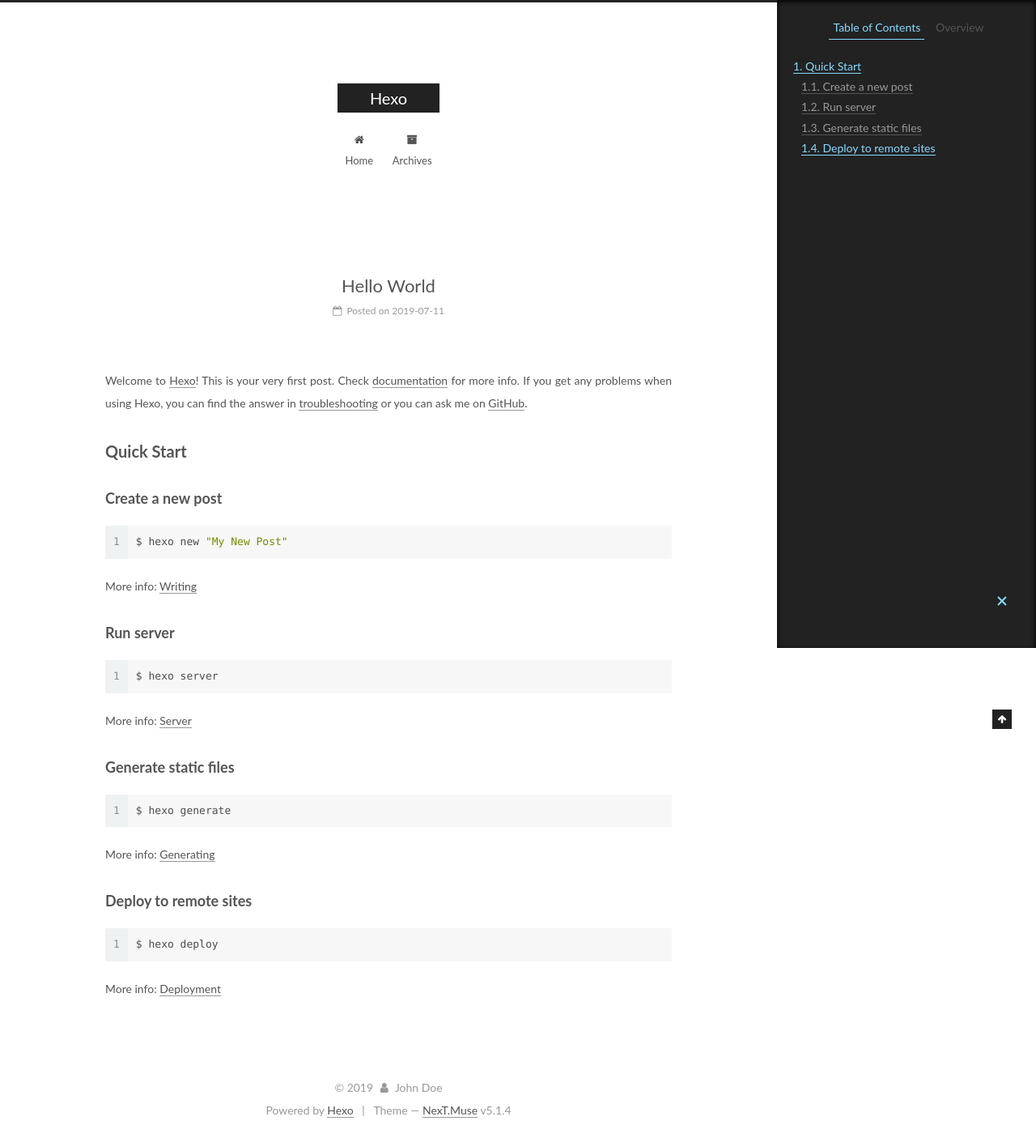
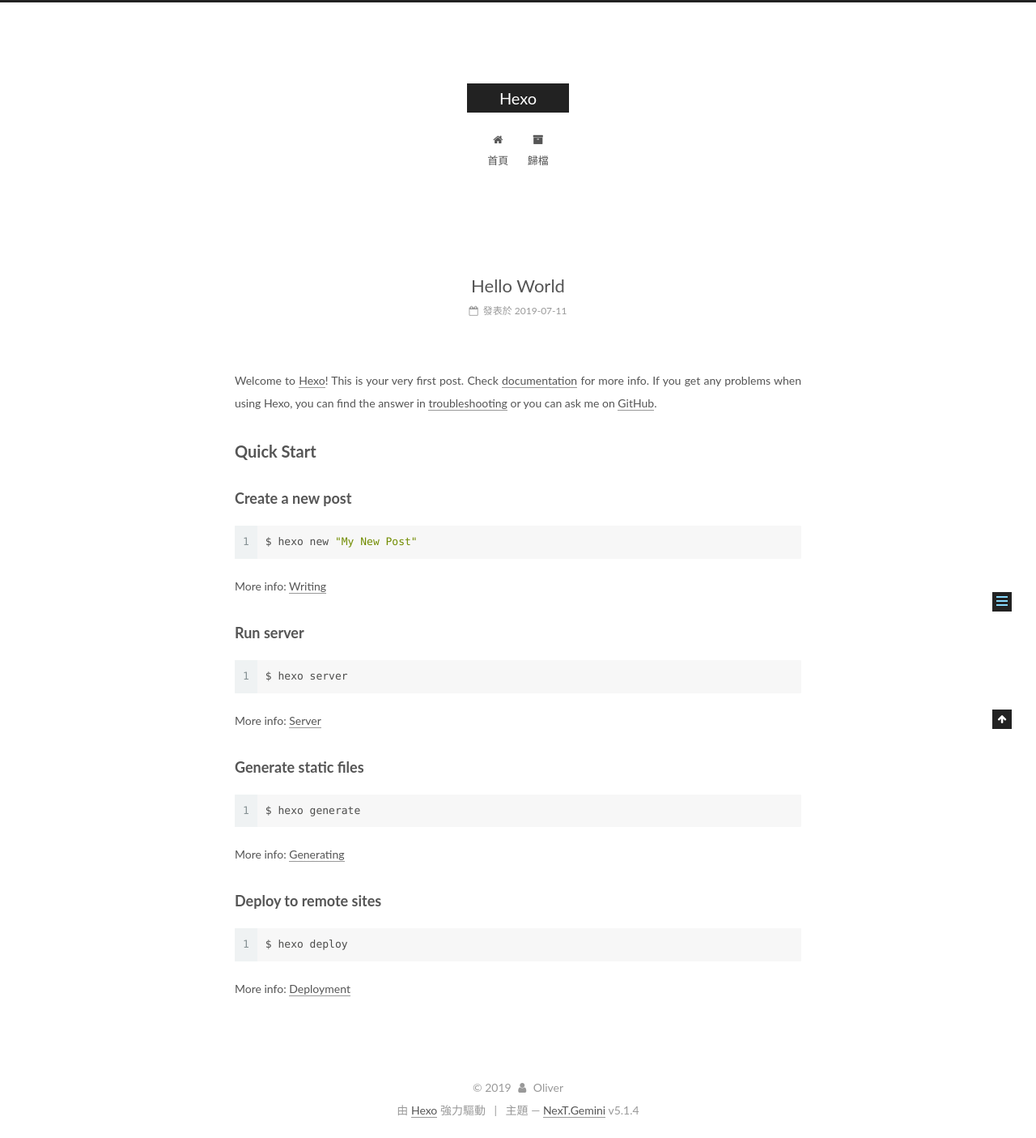
Before and after one commit to OliverHua86/OliverHua86.github.io, a plain HTML site: page 2019/07/11/hello-world/index.html in a window 1280 px wide. Shown: the whole page at 81% size. Drawn offline with Linux system fonts and the light colour scheme.

Commit message:
Site updated: 2019-07-11 17:08:02

```diff
--- a/2019/07/11/hello-world/index.html
+++ b/2019/07/11/hello-world/index.html
@@ -5,7 +5,7 @@
 
 
 
-<html class="theme-next muse use-motion" lang>
+<html class="theme-next gemini use-motion" lang="zh-tw">
 <head><meta name="generator" content="Hexo 3.9.0">
   <meta charset="UTF-8">
 <meta http-equiv="X-UA-Compatible" content="IE=edge">
@@ -85,7 +85,7 @@
 <meta property="og:url" content="http://yoursite.com/2019/07/11/hello-world/index.html">
 <meta property="og:site_name" content="Hexo">
 <meta property="og:description" content="Welcome to Hexo! This is your very first post. Check documentation for more info. If you get any problems when using Hexo, you can find the answer in troubleshooting or you can ask me on GitHub. Quick">
-<meta property="og:locale" content="default">
+<meta property="og:locale" content="zh-tw">
 <meta property="og:updated_time" content="2019-07-11T07:57:57.808Z">
 <meta name="twitter:card" content="summary">
 <meta name="twitter:title" content="Hello World">
@@ -97,7 +97,7 @@
   var NexT = window.NexT || {};
   var CONFIG = {
     root: '/',
-    scheme: 'Muse',
+    scheme: 'Gemini',
     version: '5.1.4',
     sidebar: {"position":"left","display":"post","offset":12,"b2t":false,"scrollpercent":false,"onmobile":false},
     fancybox: true,
@@ -105,7 +105,7 @@
     motion: {"enable":true,"async":false,"transition":{"post_block":"fadeIn","post_header":"slideDownIn","post_body":"slideDownIn","coll_header":"slideLeftIn","sidebar":"slideUpIn"}},
     duoshuo: {
       userId: '0',
-      author: 'Author'
+      author: '博主'
     },
     algolia: {
       applicationID: '',
@@ -137,7 +137,7 @@
 
 </head>
 
-<body itemscope itemtype="http://schema.org/WebPage" lang="default">
+<body itemscope itemtype="http://schema.org/WebPage" lang="zh-tw">
 
 
 
@@ -185,7 +185,7 @@
 
               <i class="menu-item-icon fa fa-fw fa-home"></i> <br>
 
-            Home
+            首頁
           </a>
         </li>
 
@@ -195,7 +195,7 @@
 
               <i class="menu-item-icon fa fa-fw fa-archive"></i> <br>
 
-            Archives
+            歸檔
           </a>
         </li>
 
@@ -235,7 +235,7 @@
     <link itemprop="mainEntityOfPage" href="http://yoursite.com/2019/07/11/hello-world/">
 
     <span hidden itemprop="author" itemscope itemtype="http://schema.org/Person">
-      <meta itemprop="name" content="John Doe">
+      <meta itemprop="name" content="Oliver">
       <meta itemprop="description" content>
       <meta itemprop="image" content="/images/avatar.gif">
     </span>
@@ -259,9 +259,9 @@
                 <i class="fa fa-calendar-o"></i>
               </span>
 
-                <span class="post-meta-item-text">Posted on</span>
+                <span class="post-meta-item-text">發表於</span>
 
-              <time title="Post created" itemprop="dateCreated datePublished" datetime="2019-07-11T15:57:57+08:00">
+              <time title="創建於" itemprop="dateCreated datePublished" datetime="2019-07-11T15:57:57+08:00">
                 2019-07-11
               </time>
 
@@ -382,10 +382,10 @@
 
         <ul class="sidebar-nav motion-element">
           <li class="sidebar-nav-toc sidebar-nav-active" data-target="post-toc-wrap">
-            Table of Contents
+            文章目錄
           </li>
           <li class="sidebar-nav-overview" data-target="site-overview-wrap">
-            Overview
+            本站概覽
           </li>
         </ul>
 
@@ -394,7 +394,7 @@
         <div class="site-overview">
           <div class="site-author motion-element" itemprop="author" itemscope itemtype="http://schema.org/Person">
 
-              <p class="site-author-name" itemprop="name">John Doe</p>
+              <p class="site-author-name" itemprop="name">Oliver</p>
               <p class="site-description motion-element" itemprop="description"></p>
           </div>
 
@@ -406,7 +406,7 @@
                 <a href="/archives/">
 
                   <span class="site-state-item-count">1</span>
-                  <span class="site-state-item-name">posts</span>
+                  <span class="site-state-item-name">文章</span>
                 </a>
               </div>
 
@@ -466,13 +466,13 @@
   <span class="with-love">
     <i class="fa fa-user"></i>
   </span>
-  <span class="author" itemprop="copyrightHolder">John Doe</span>
+  <span class="author" itemprop="copyrightHolder">Oliver</span>
 
 
 </div>
 
 
-  <div class="powered-by">Powered by <a class="theme-link" target="_blank" href="https://hexo.io">Hexo</a></div>
+  <div class="powered-by">由 <a class="theme-link" target="_blank" href="https://hexo.io">Hexo</a> 強力驅動</div>
 
 
 
@@ -480,7 +480,7 @@
 
 
 
-  <div class="theme-info">Theme &mdash; <a class="theme-link" target="_blank" href="https://github.com/iissnan/hexo-theme-next">NexT.Muse</a> v5.1.4</div>
+  <div class="theme-info">主題 &mdash; <a class="theme-link" target="_blank" href="https://github.com/iissnan/hexo-theme-next">NexT.Gemini</a> v5.1.4</div>
 
 
 
@@ -581,6 +581,13 @@
 
 
 
+  <script type="text/javascript" src="/js/src/affix.js?v=5.1.4"></script>
+
+  <script type="text/javascript" src="/js/src/schemes/pisces.js?v=5.1.4"></script>
+
+
+
+
   <script type="text/javascript" src="/js/src/scrollspy.js?v=5.1.4"></script>
 <script type="text/javascript" src="/js/src/post-details.js?v=5.1.4"></script>
 
```
Also changed, not shown: archives/2019/07/index.html (+21 -14 lines), archives/2019/index.html (+21 -14 lines), archives/index.html (+21 -14 lines), index.html (+22 -15 lines).
